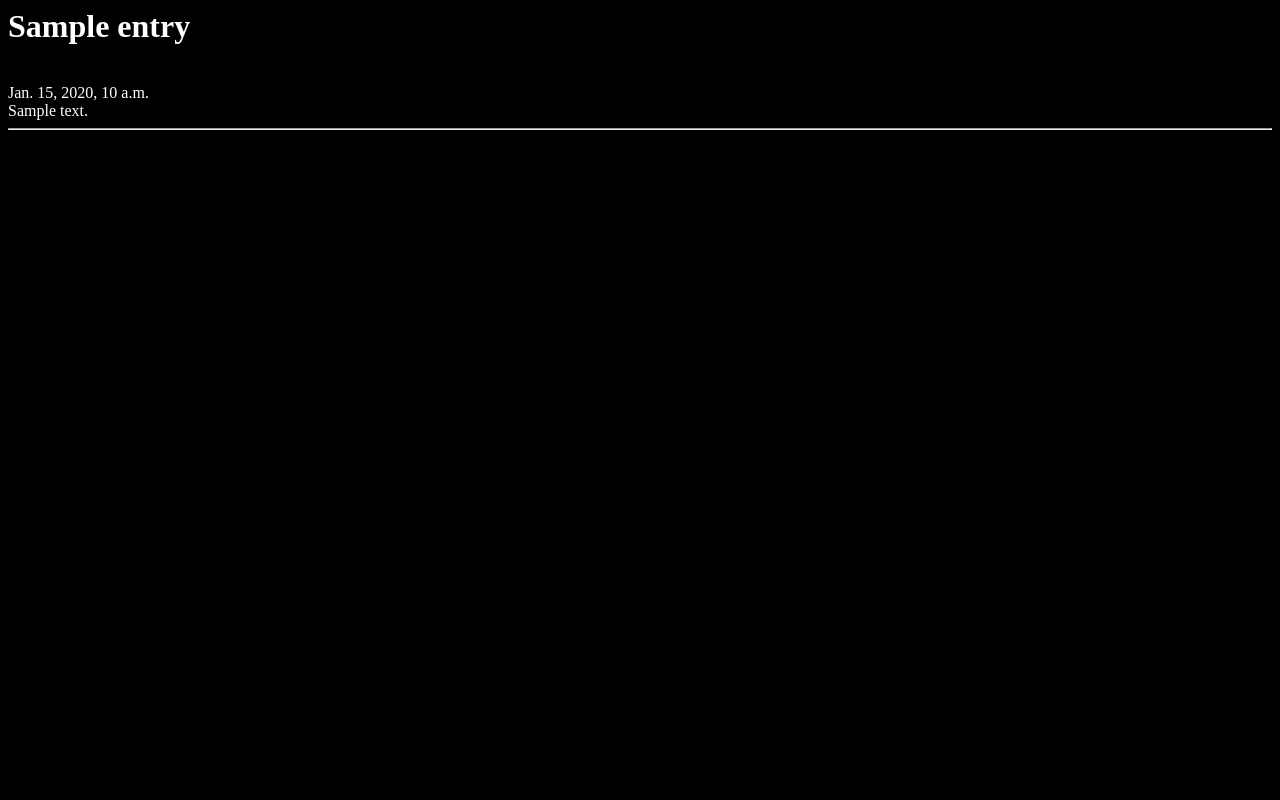
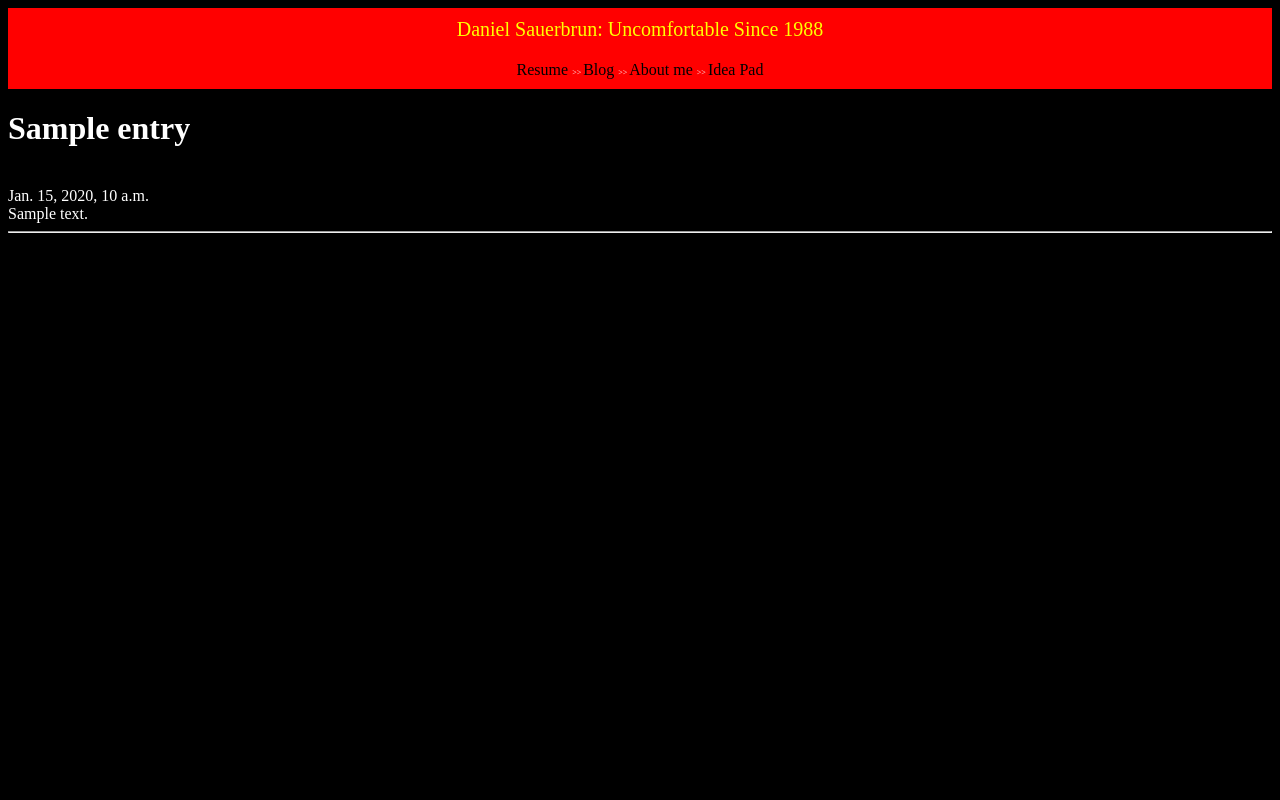
Before and after one commit to dsauerbrun/blog, a Django app: template templates/index.html in a window 1280 px wide. Run offline with Django 3.2, Linux system fonts and the light colour scheme; the template is opened without the code that fills it: most values are stand-ins (such as "Sample title", 1, 10 or a date in 2020).

Commit message:
most up to date

```diff
--- a/admin.py
+++ b/admin.py
@@ -1,6 +1,7 @@
 from django.contrib import admin
 from blog.models import Blog
 from blog.models import Image
+from blog.models import Comment
 
 
 class AdminBlog(admin.ModelAdmin):
@@ -8,3 +9,4 @@ class AdminBlog(admin.ModelAdmin):
 
 admin.site.register(Blog, AdminBlog)
 admin.site.register(Image, AdminBlog)
+admin.site.register(Comment, AdminBlog)
--- a/models.py
+++ b/models.py
@@ -11,6 +11,12 @@ class Blog(models.Model):
 		return mark_safe(self.text)
 	def __unicode__(self):
 		return u'%s' % ( self.title)
+class Comment(models.Model):
+	text = models.TextField()
+	date = models.DateTimeField(auto_now_add=True)
+	user = models.CharField(max_length=20)
+	belongs_to_blog = models.ForeignKey('Blog')
+
 class Image(models.Model):
 	image_field = models.ImageField(upload_to='uploads/')
 	belongs_to_blog = models.ForeignKey('Blog')
--- a/templates/index.html
+++ b/templates/index.html
@@ -1,9 +1,68 @@
 <html>
 	<head>
-		<title> dans blog </title>
+		<title>Daniel Sauerbrun: Uncomfortable Since 1988 </title>
 	</head>
-<body style="background-color:black">
-	<div id="content" style="color:white">
+<style type="text/css">
+body {
+	background-color:black;
+}
+.content {
+	color:white;
+}
+.thumbnail {
+	height:100px;
+	width:100px;
+}
+.menuitem {
+	vertical-align:center;
+	color:black;
+	display:inline;
+}
+.menuseparator {
+	vertical-align:center;
+	font-size:8px;
+	color:white;
+	display:inline;
+}
+.menubar {
+	text-align:center;
+	background-color:red;
+	padding-bottom:10px;
+	padding-top:10px;
+}
+.titlebar {
+	color:yellow;
+	font-size:20px;
+}
+</style>
+<body >
+	<div class="menubar titlebar">
+		Daniel Sauerbrun: Uncomfortable Since 1988
+	</div>
+	<div class="menubar">
+		<div class="menuitem">
+			Resume
+		</div>
+		<span class="menuseparator">
+			>>
+		</span>
+		<div class="menuitem">
+			Blog
+		</div>
+		<span class="menuseparator">
+			>>
+		</span>
+		<div class="menuitem">
+			About me
+		</div>
+		<span class="menuseparator">
+			>>
+		</span>
+		<div class="menuitem">
+			Idea Pad
+		</div>
+	</div>
+	<div id="content" class="content">
 	{% block content %}
 		{% for e in entries %}
 		<h1>	{{ e.title }}</h1><br />
@@ -13,7 +72,12 @@
 			</div>
 			{% for i in images %}
 				{% if i.belongs_to_blog == e %}
-					<a href="{{ i.image_field }}" ><img style="height:100px;width:100px" src="{{ i.image_field }}" /></a>
+					<a href="{{ i.image_field }}" ><img class="thumbnail" src="{{ i.image_field }}" /></a>
+				{% endif %}
+			{% endfor %}
+			{% for i in comments %}
+				{% if i.belongs_to_blog == e %}
+					{{ e.text }}
 				{% endif %}
 			{% endfor %}
 			<hr />
```
Also changed, not shown: 2 other files.
